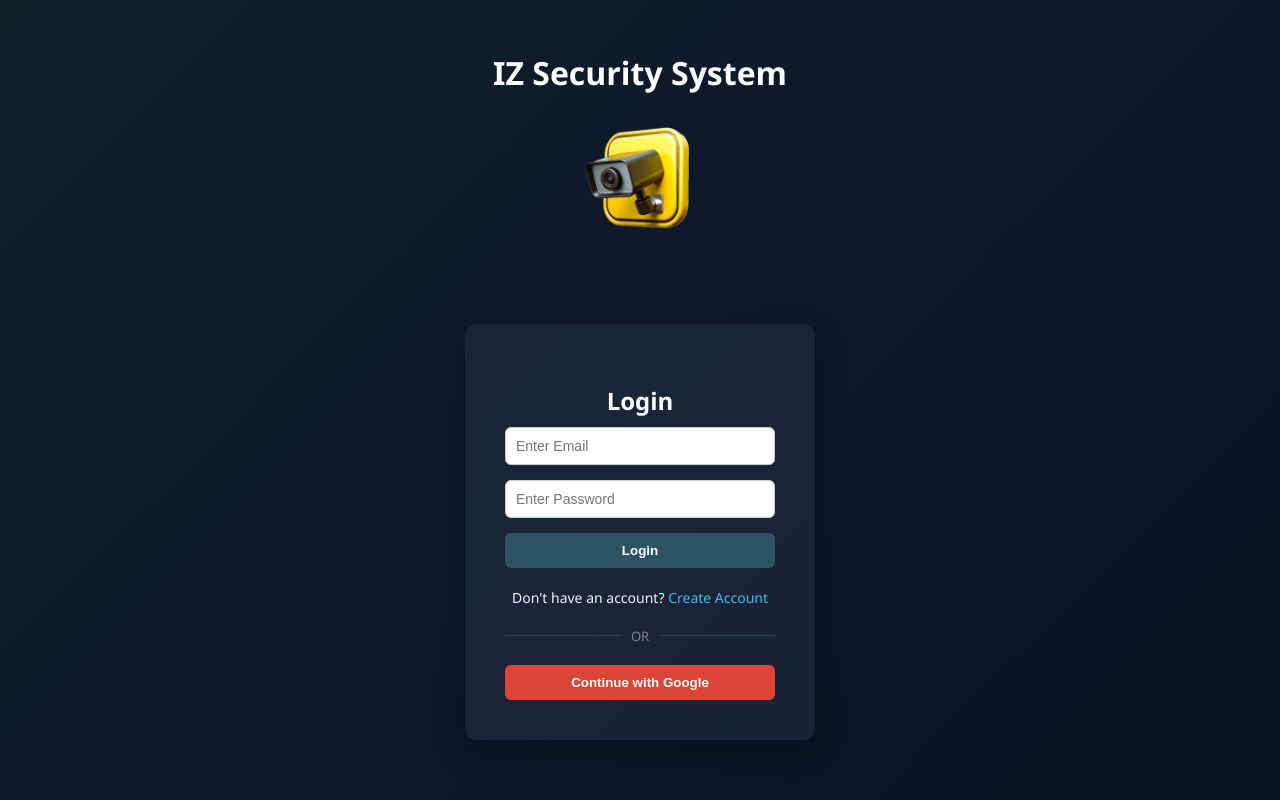
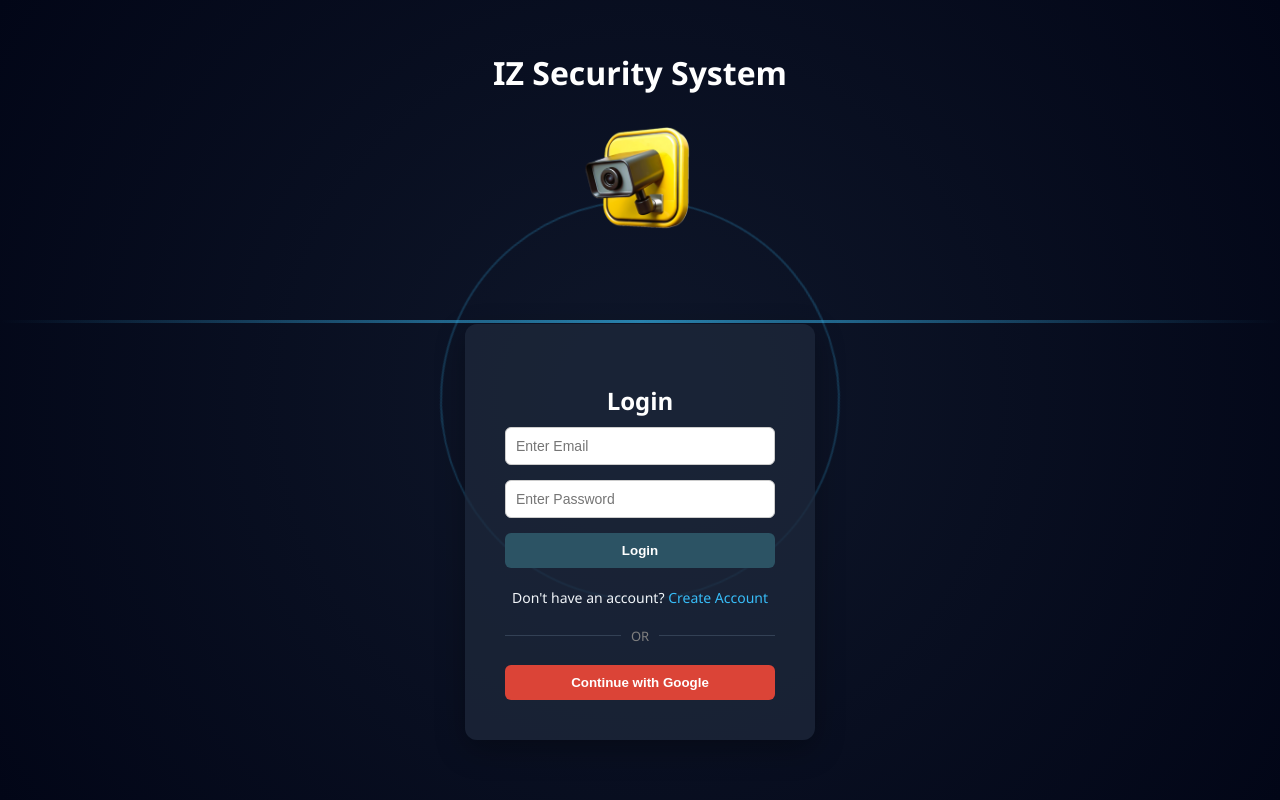
Before and after one commit to NehanShaikh/IZ_shop, a React (Create React App) app in the folder iz-security-frontend/: page /login in a window 1280 px wide. Shown: the top 800 px of the page. Built offline with nearby package versions, Linux system fonts and the light colour scheme.

Commit message:
first commit

```diff
--- a/iz-security-frontend/src/App.css
+++ b/iz-security-frontend/src/App.css
@@ -1226,3 +1226,58 @@ html, body {
   margin-left: 40px;
   padding: 8px 18px;
 }
+
+/* ================= CCTV BACKGROUND ANIMATION ================= */
+
+.login-page {
+  position: relative;
+  overflow: hidden;
+}
+
+/* Background Layer */
+.cctv-bg {
+  position: absolute;
+  inset: 0;
+  background: radial-gradient(circle at center, #0f172a 0%, #020617 100%);
+  z-index: 0;
+}
+
+/* Moving Scan Line */
+.scan-line {
+  position: absolute;
+  width: 100%;
+  height: 3px;
+  background: linear-gradient(to right, transparent, #38bdf8, transparent);
+  animation: scanMove 4s linear infinite;
+  opacity: 0.7;
+}
+
+@keyframes scanMove {
+  0% { top: 0%; }
+  100% { top: 100%; }
+}
+
+/* Radar Circle */
+.radar {
+  position: absolute;
+  width: 400px;
+  height: 400px;
+  border: 2px solid rgba(56, 189, 248, 0.2);
+  border-radius: 50%;
+  top: 50%;
+  left: 50%;
+  transform: translate(-50%, -50%);
+  animation: rotateRadar 8s linear infinite;
+}
+
+@keyframes rotateRadar {
+  0% { transform: translate(-50%, -50%) rotate(0deg); }
+  100% { transform: translate(-50%, -50%) rotate(360deg); }
+}
+
+/* Make login content above animation */
+.login-header,
+.login-center {
+  position: relative;
+  z-index: 2;
+}
--- a/iz-security-frontend/src/pages/Login.js
+++ b/iz-security-frontend/src/pages/Login.js
@@ -80,6 +80,12 @@ function Login({ setUser }) {
   return (
     <div className="login-page">
 
+      {/* 🔥 CCTV Animated Background */}
+      <div className="cctv-bg">
+        <div className="scan-line"></div>
+        <div className="radar"></div>
+      </div>
+
       <div className="login-header">
         <h1>IZ Security System</h1>
         <div className="login-logo">
```
